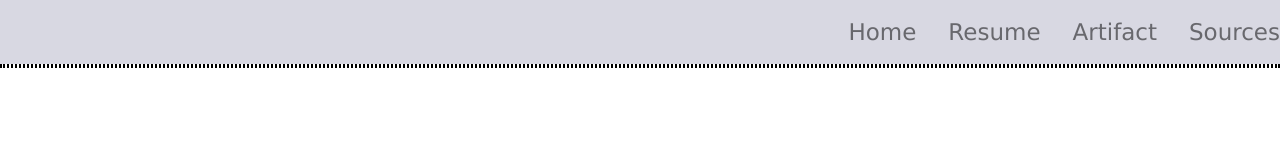
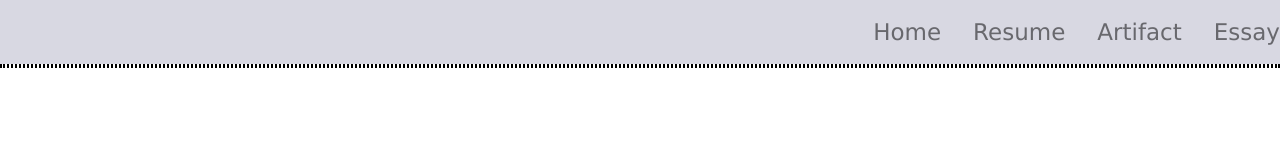
Before and after one commit to Nawlir/Portfolio, a plain HTML site: page Index.html in a window 1280 px wide. Drawn offline with Linux system fonts and the light colour scheme.

Commit message:
Made changes to essay, added essay doc

```diff
--- a/Index.html
+++ b/Index.html
@@ -13,7 +13,7 @@
         <li><a href="Index.html">Home</a></li>
         <li><a href="Resume.html">Resume</a></li>
         <li><a href="Artifact.html">Artifact</a></li>
-        <li><a href="">Sources</a></li>
+        <li><a href="Essay.html">Essay</a></li>
     </ul>
 </navi>
 <main>
```
Also changed, not shown: Artifact.html (+1 -1 lines), Essay.html (+2 -2 lines), Resume.html (+1 -1 lines), 1 other file.
